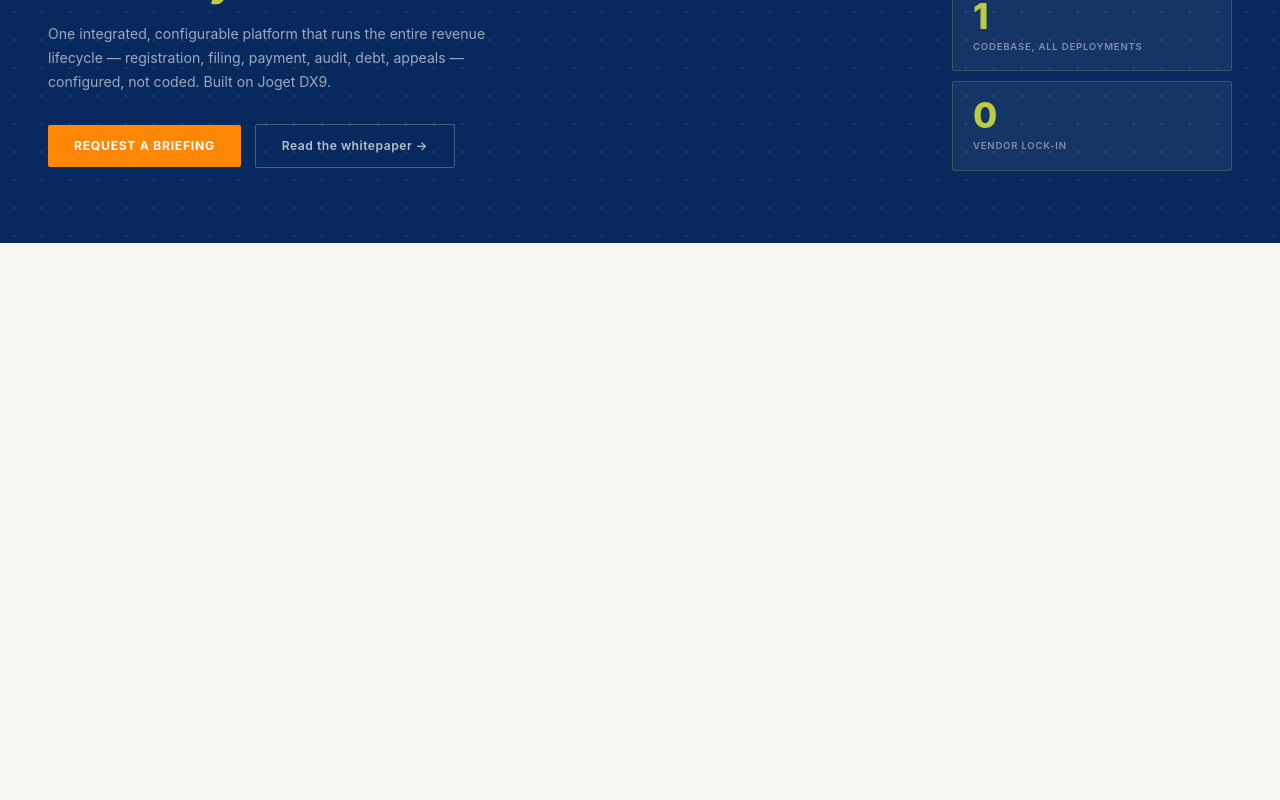
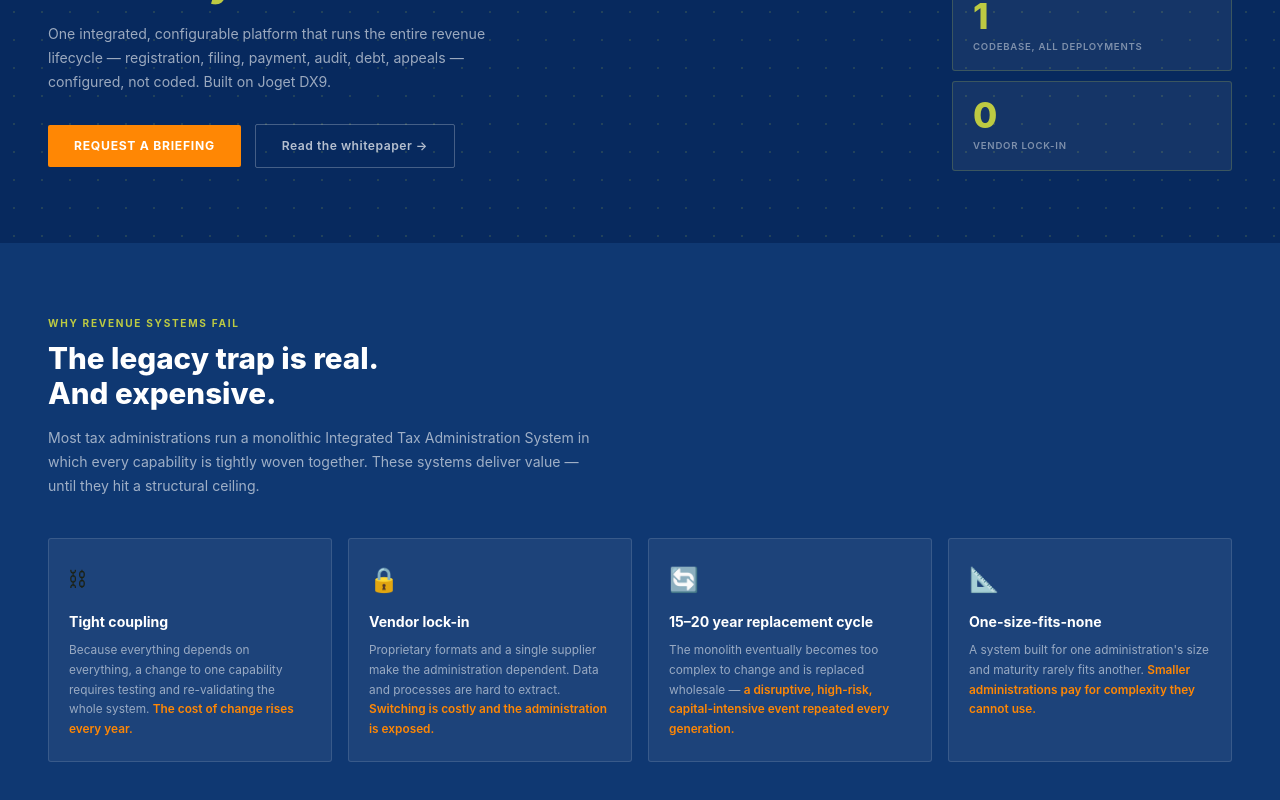
Before and after one commit to alaponin/daftaria-website, a React (Vite) app: page / in a window 1280 px wide. Shown: the part 254-1054 px from the top of the page. Before the commit the page ends 800 px from the top, so only its background shows below. Built offline with nearby package versions, Linux system fonts and the light colour scheme.

Commit message:
feat: Problem section — 4 legacy pain-point cards

```diff
--- /dev/null
+++ b/src/components/Problem.css
@@ -0,0 +1,51 @@
+.problem {
+  background: var(--blue-md);
+  padding: 72px 48px;
+}
+
+.problem__h2 {
+  font-size: 1.85rem;
+  font-weight: 800;
+  color: white;
+  line-height: 1.2;
+  margin-bottom: 14px;
+}
+
+.problem__grid {
+  display: grid;
+  grid-template-columns: repeat(4, 1fr);
+  gap: 16px;
+  margin-top: 40px;
+}
+
+.problem__card {
+  background: rgba(255, 255, 255, 0.06);
+  border: 1px solid rgba(255, 255, 255, 0.12);
+  border-radius: 3px;
+  padding: 22px 20px;
+}
+
+.problem__icon { font-size: 1.5rem; margin-bottom: 12px; }
+
+.problem__card-title {
+  font-size: 0.88rem;
+  font-weight: 700;
+  color: white;
+  margin-bottom: 8px;
+}
+
+.problem__card-body {
+  font-size: 0.74rem;
+  color: rgba(255, 255, 255, 0.55);
+  line-height: 1.65;
+}
+
+.problem__accent {
+  color: var(--orange);
+  font-weight: 600;
+}
+
+@media (max-width: 768px) {
+  .problem { padding: 52px 20px; }
+  .problem__grid { grid-template-columns: 1fr 1fr; gap: 12px; }
+}
--- a/src/components/Problem.jsx
+++ b/src/components/Problem.jsx
@@ -1 +1,54 @@
-export default function Problem() { return <div /> }
+import './Problem.css'
+
+const PROBLEMS = [
+  {
+    icon: '⛓',
+    title: 'Tight coupling',
+    body: 'Because everything depends on everything, a change to one capability requires testing and re-validating the whole system. ',
+    accent: 'The cost of change rises every year.',
+  },
+  {
+    icon: '🔒',
+    title: 'Vendor lock-in',
+    body: 'Proprietary formats and a single supplier make the administration dependent. Data and processes are hard to extract. ',
+    accent: 'Switching is costly and the administration is exposed.',
+  },
+  {
+    icon: '🔄',
+    title: '15–20 year replacement cycle',
+    body: 'The monolith eventually becomes too complex to change and is replaced wholesale — ',
+    accent: 'a disruptive, high-risk, capital-intensive event repeated every generation.',
+  },
+  {
+    icon: '📐',
+    title: 'One-size-fits-none',
+    body: 'A system built for one administration\'s size and maturity rarely fits another. ',
+    accent: 'Smaller administrations pay for complexity they cannot use.',
+  },
+]
+
+export default function Problem() {
+  return (
+    <section className="problem" id="problem">
+      <p className="eyebrow eyebrow--green">Why revenue systems fail</p>
+      <h2 className="problem__h2">
+        The legacy trap is real.<br />And expensive.
+      </h2>
+      <p className="s-sub s-sub--light">
+        Most tax administrations run a monolithic Integrated Tax Administration System in which every
+        capability is tightly woven together. These systems deliver value — until they hit a structural ceiling.
+      </p>
+      <div className="problem__grid">
+        {PROBLEMS.map(({ icon, title, body, accent }) => (
+          <div key={title} className="problem__card">
+            <div className="problem__icon">{icon}</div>
+            <h3 className="problem__card-title">{title}</h3>
+            <p className="problem__card-body">
+              {body}<span className="problem__accent">{accent}</span>
+            </p>
+          </div>
+        ))}
+      </div>
+    </section>
+  )
+}
```
